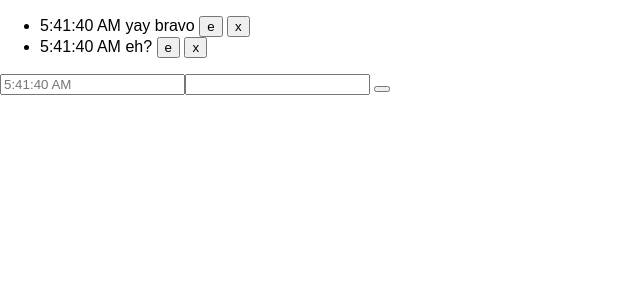
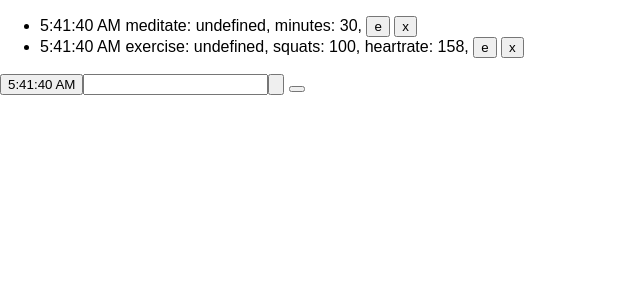
Before and after one commit to tdkohlbeck/life-log, a React (Create React App) app: page / in a window 1280 px wide. Shown: the top 300 px of the page, without its empty margins (0-640 px from the left). Built offline with nearby package versions, Linux system fonts and the light colour scheme; what node-uuid would draw is missing.

Commit message:
datum bar inputs convert to buttons when not focused

```diff
--- a/src/App.js
+++ b/src/App.js
@@ -8,6 +8,8 @@ import {
   funcUpdateCurrentDatum,
   funcCacheCurrentDatum,
   funcClearCurrentDatum,
+  funcConvertToButton,
+  funcConvertToInput,
   funcEditDatum,
   funcDeleteDatum,
   funcSaveCurrentDatum,
@@ -34,10 +36,10 @@ const View = ({
               <span>
                 {strTime.toLocaleTimeString() + ' '}
               </span>
-              {objDatum.arrTags.map((strTag, i) => {
+              {objDatum.arrTags.map((objTag, i) => {
                 return (
                   <span key={i} >
-                    {strTag + ' '}
+                    {`${objTag.strName}: ${objTag.numValue}, `}
                   </span>
                 );
               })}
@@ -61,10 +63,13 @@ const View = ({
 };
 
 const DatumBar = ({
+  funcAddCurrentDatum,
+  funcConvertToButton,
+  funcConvertToInput,
+  funcSaveCurrentDatum,
+  funcUpdateCurrentDatum,
+  numInputFocused,
   objCurrentDatum,
-  funcUpdateCurrentDatum,
-  funcAddCurrentDatum,
-  funcSaveCurrentDatum,
   strDatumBarMode,
 }) => {
   let funcOnSubmit;
@@ -80,17 +85,23 @@ const DatumBar = ({
   return (
     <div id='datum-bar'>
       <form onSubmit={funcOnSubmit} >
-        <input
+        <button
           name='time'
           placeholder={time}
-        />
-        {objCurrentDatum.arrTags.map((strTag, i) => {
+          onClick={e => e.preventDefault()}
+          onFocus={funcConvertToInput}
+          onBlur={funcConvertToButton}
+        >{time}</button>
+        {objCurrentDatum.arrTags.map((objTag, i) => {
           return (
             <input
-              name    ={i}
-              key     ={i}
-              value   ={strTag}
+              name={i}
+              key={i}
+              value={objTag.strName}
+              type={i === numInputFocused? 'text' : 'button'}
               onChange={funcUpdateCurrentDatum}
+              onBlur={funcConvertToButton}
+              onFocus={funcConvertToInput}
             />
           );
         })}
@@ -105,13 +116,16 @@ const DatumBar = ({
 
 const App = ({
   arrDatumList,
+  funcAddCurrentDatum,
+  funcDeleteDatum,
+  funcEditDatum,
+  funcSaveCurrentDatum,
+  funcUpdateCurrentDatum,
+  funcConvertToButton,
+  funcConvertToInput,
+  numInputFocused,
   objCurrentDatum,
   strDatumBarMode,
-  funcUpdateCurrentDatum,
-  funcEditDatum,
-  funcDeleteDatum,
-  funcAddCurrentDatum,
-  funcSaveCurrentDatum,
 }) => {
   return (
     <div className="app">
@@ -121,11 +135,14 @@ const App = ({
         funcDeleteDatum={funcDeleteDatum}
       />
       <DatumBar
-        objCurrentDatum       ={objCurrentDatum}
         funcUpdateCurrentDatum={funcUpdateCurrentDatum}
-        strDatumBarMode       ={strDatumBarMode}
         funcAddCurrentDatum   ={funcAddCurrentDatum}
         funcSaveCurrentDatum  ={funcSaveCurrentDatum}
+        funcConvertToButton   ={funcConvertToButton}
+        funcConvertToInput    ={funcConvertToInput}
+        objCurrentDatum       ={objCurrentDatum}
+        numInputFocused       ={numInputFocused}
+        strDatumBarMode       ={strDatumBarMode}
       />
     </div>
   );
@@ -136,6 +153,7 @@ const mapStateToProps = (state) => {
     arrDatumList: state.arrDatumList,
     objCurrentDatum: state.objCurrentDatum,
     strDatumBarMode: state.objDatumBar.strMode,
+    numInputFocused: state.objDatumBar.numInputFocused,
   };
 };
 
@@ -145,6 +163,16 @@ const mapDispatchToProps = (dispatch) => {
       e.preventDefault();
       dispatch(funcAddCurrentDatum());
       dispatch(funcClearCurrentDatum());
+    },
+    funcConvertToButton: (e) => {
+      e.preventDefault();
+      let intTagIndex = parseInt(e.target.name);
+      dispatch(funcConvertToButton(intTagIndex));
+    },
+    funcConvertToInput: (e) => {
+      e.preventDefault();
+      let intTagIndex = parseInt(e.target.name);
+      dispatch(funcConvertToInput(intTagIndex));
     },
     funcDeleteDatum: (e) => {
       dispatch(funcDeleteDatum(e.target.value));
--- a/src/actions.js
+++ b/src/actions.js
@@ -1,6 +1,20 @@
 export const funcAddCurrentDatum = () => {
 	return {
 		type: 'ADD_CURRENT_DATUM',
+	};
+};
+
+export const funcConvertToButton = (intTagIndex) => {
+	return {
+		type: 'CONVERT_TO_BUTTON',
+		intTagIndex,
+	};
+};
+
+export const funcConvertToInput = (intTagIndex) => {
+	return {
+		type: 'CONVERT_TO_INPUT',
+		intTagIndex,
 	};
 };
 
--- a/src/reducer.js
+++ b/src/reducer.js
@@ -6,29 +6,44 @@ const objInitState = {
 			strId: uuid.v4(),
 			numTime: Date.now(),
 			arrTags: [
-				'yay',
-				'bravo',
-				'',
+				{
+					strName: 'meditate',
+				},
+				{
+					strName: 'minutes',
+					numValue: 30,
+				},
 			],
 		},
 		{
 			strId: uuid.v4(),
 			numTime: Date.now(),
 			arrTags: [
-				'eh?',
-				'',
+				{
+					strName: 'exercise',
+				},
+				{
+					strName: 'squats',
+					numValue: 100,
+				},
+				{
+					strName: 'heartrate',
+					numValue: 158,
+				},
 			],
 		},
 	],
 	objDatumBar: {
 		strMode: 'add',
+		numInputFocused: 0
 	},
 	objDatumCache: {},
 	objCurrentDatum: { // datumCurrent ?
 		strId: uuid.v4(),
 		numTime: Date.now(),
 		arrTags: [
-			'',
+			'a',
+			'b',
 		],
 	},
 };
@@ -60,6 +75,15 @@ const reducer = (
 					strId: uuid.v4(),
 				},
 			};
+		case 'CONVERT_TO_INPUT':
+			return {
+				...state,
+				objDatumBar: {
+					...state.objDatumBar,
+					numInputFocused: action.intTagIndex,
+				},
+			};
+		//case 'CONVERT_TO_BUTTON':
 		case 'DELETE_DATUM':
 			return {
 				...state,
@@ -97,6 +121,8 @@ const reducer = (
 				objDatumCache: {},
 			};
 		case 'UPDATE_CURRENT_DATUM':
+			let strLastChar = action.strTag
+				.charAt(action.strTag.length - 1);
 			return {
 				...state,
 				objCurrentDatum: {
```
Also changed, not shown: src/todo.md (+8 -0 lines).
